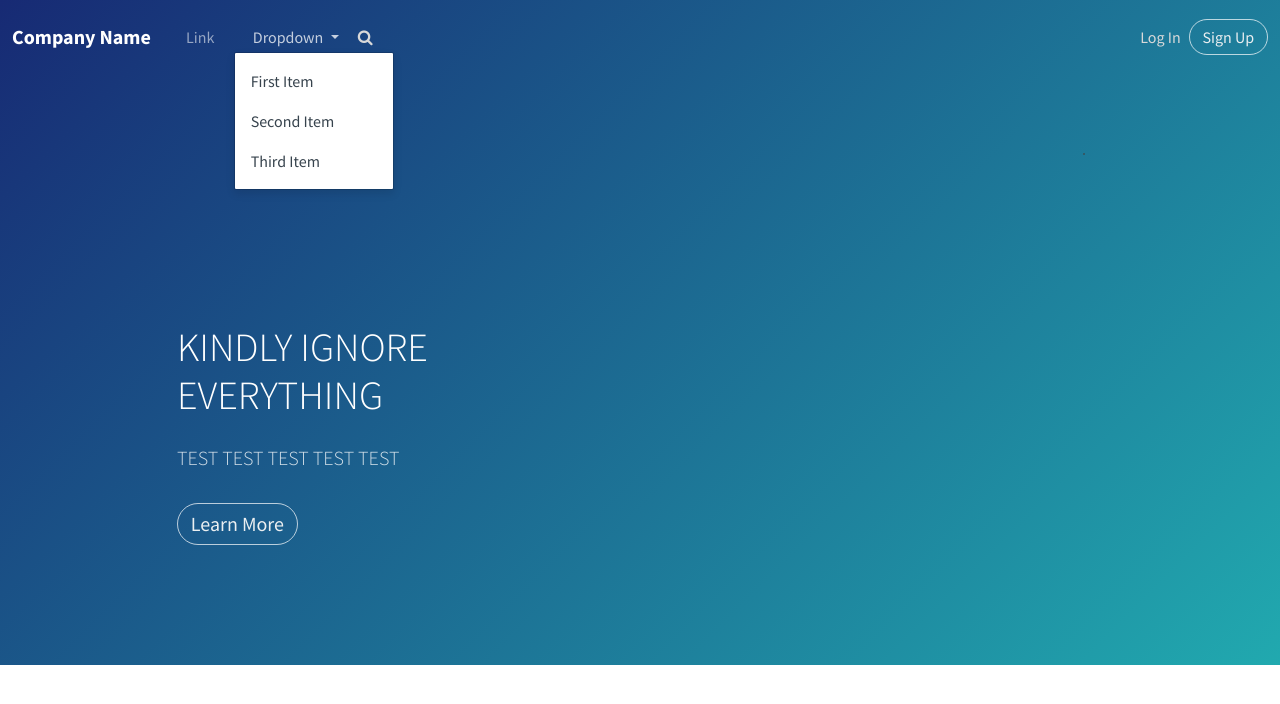
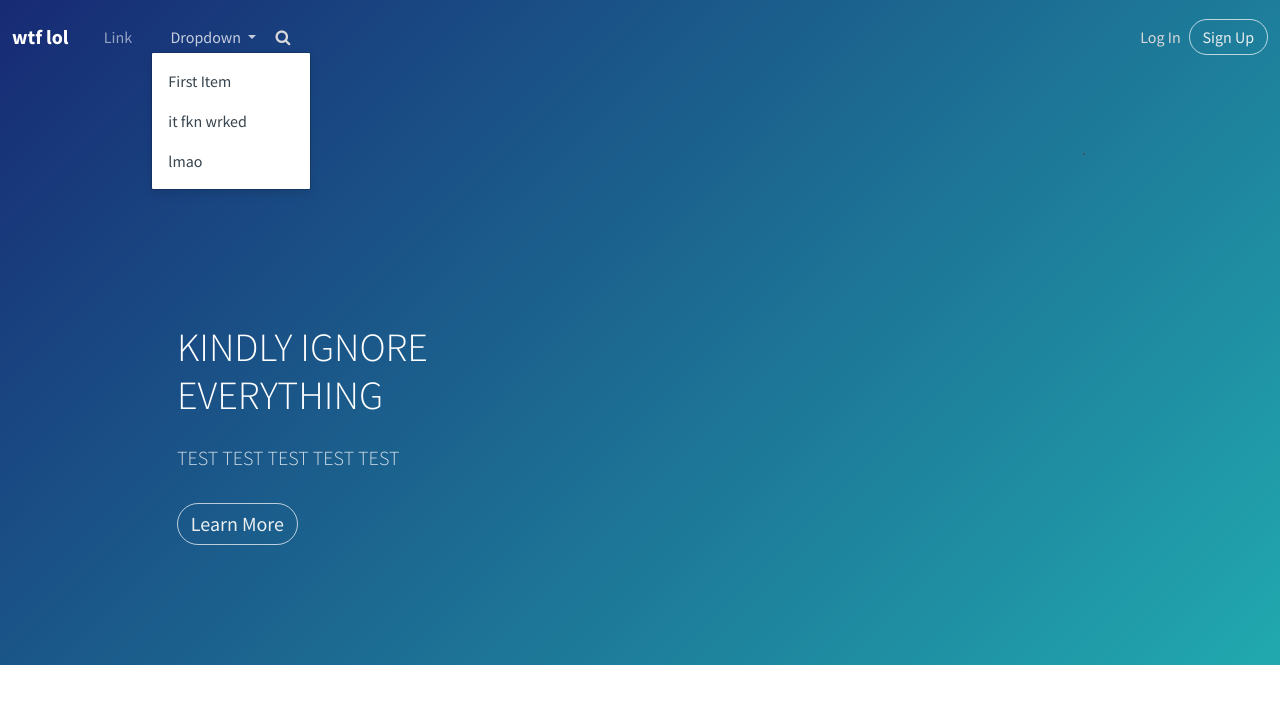
Before and after one commit to manogyasingh/manogyasingh.github.io, a plain HTML site: page index.html in a window 1280 px wide. Both pictures are taken after a click on the link "Dropdown". Drawn offline with Linux system fonts and the light colour scheme.

Commit message:
Update index.html

```diff
--- a/index.html
+++ b/index.html
@@ -15,12 +15,12 @@
 <body>
     <header class="header-blue">
         <nav class="navbar navbar-dark navbar-expand-md navigation-clean-search">
-            <div class="container-fluid"><a class="navbar-brand" href="#">Company Name</a><button data-bs-toggle="collapse" class="navbar-toggler" data-bs-target="#navcol-1"><span class="visually-hidden">Toggle navigation</span><span class="navbar-toggler-icon"></span></button>
+            <div class="container-fluid"><a class="navbar-brand" href="#">wtf lol</a><button data-bs-toggle="collapse" class="navbar-toggler" data-bs-target="#navcol-1"><span class="visually-hidden">Toggle navigation</span><span class="navbar-toggler-icon"></span></button>
                 <div class="collapse navbar-collapse" id="navcol-1">
                     <ul class="navbar-nav">
                         <li class="nav-item"><a class="nav-link" href="#">Link</a></li>
                         <li class="nav-item dropdown"><a class="dropdown-toggle nav-link" aria-expanded="false" data-bs-toggle="dropdown" href="#">Dropdown </a>
-                            <div class="dropdown-menu"><a class="dropdown-item" href="#">First Item</a><a class="dropdown-item" href="#">Second Item</a><a class="dropdown-item" href="#">Third Item</a></div>
+                            <div class="dropdown-menu"><a class="dropdown-item" href="#">First Item</a><a class="dropdown-item" href="#">it fkn wrked</a><a class="dropdown-item" href="#">lmao</a></div>
                         </li>
                     </ul>
                     <form class="d-flex me-auto navbar-form" target="_self">
```
